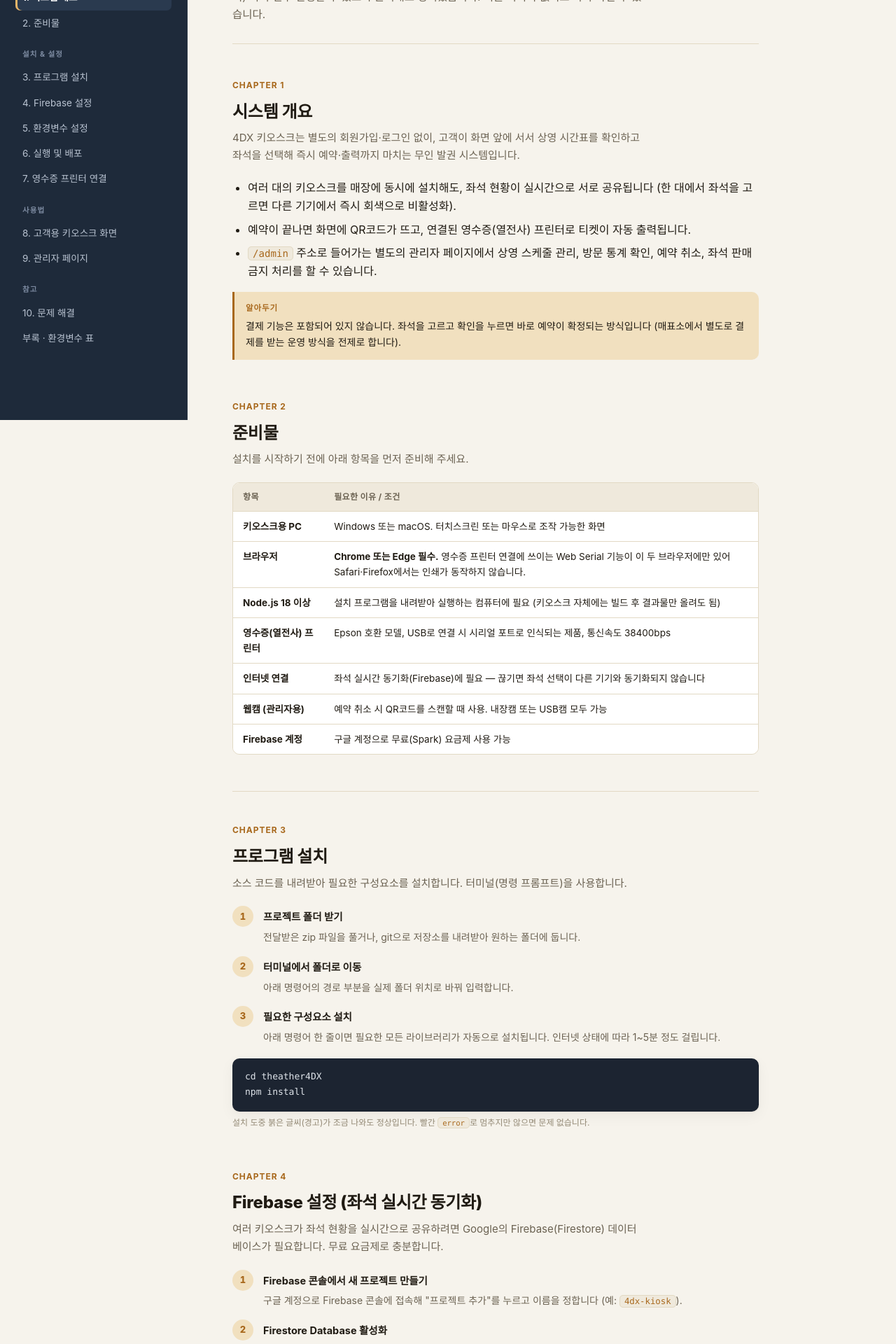
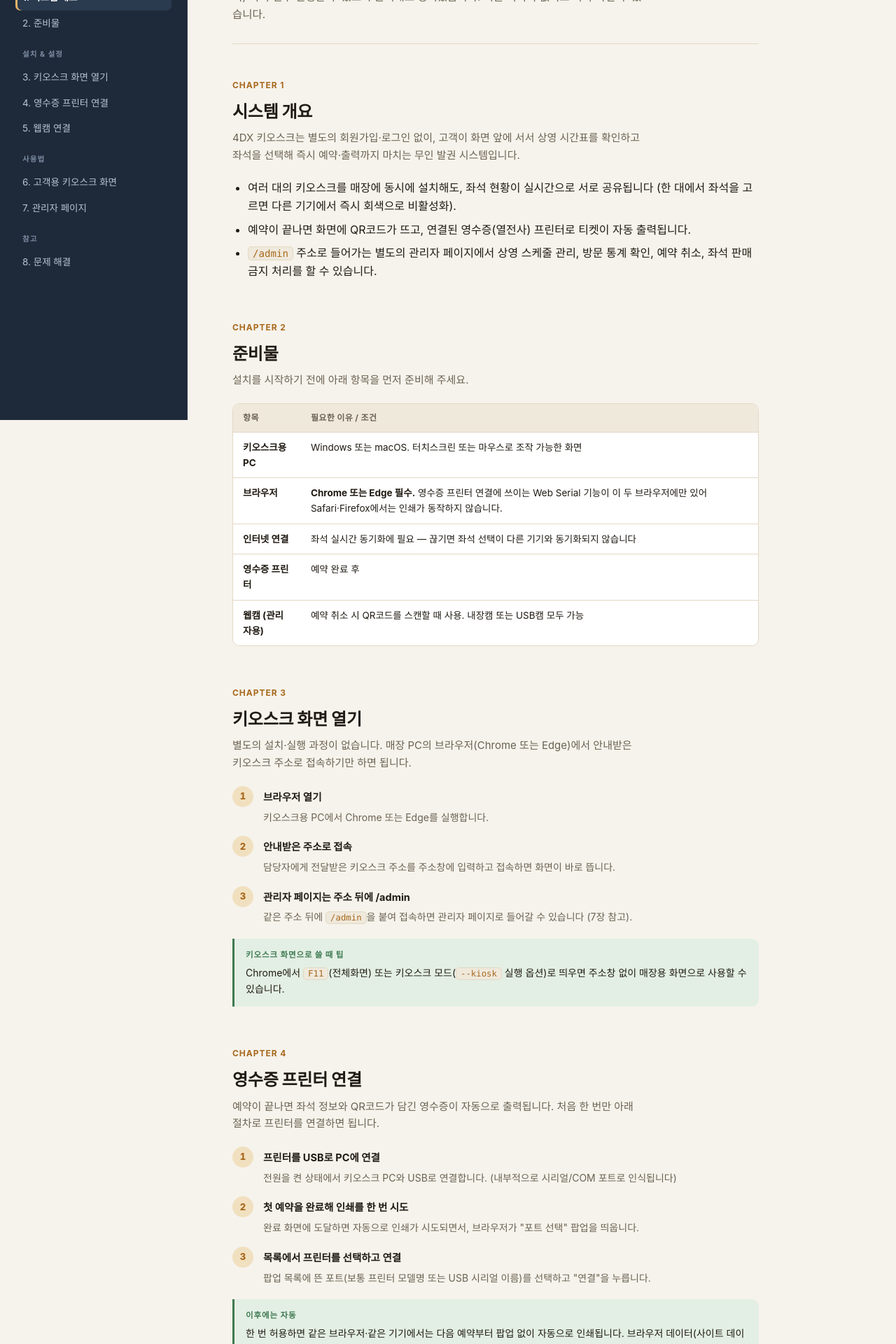
Before and after one commit to rtder6023/4DTheater_Manual, a Vue app: page / in a window 1280 px wide. Shown: the part 200-2120 px from the top of the page at 70% size. Built offline with nearby package versions, Linux system fonts and the light colour scheme.

Commit message:
feat: chapters 내용 변경

```diff
--- a/src/data/chapters.js
+++ b/src/data/chapters.js
@@ -11,10 +11,6 @@ export const chapters = [
         <li>예약이 끝나면 화면에 QR코드가 뜨고, 연결된 영수증(열전사) 프린터로 티켓이 자동 출력됩니다.</li>
         <li><code>/admin</code> 주소로 들어가는 별도의 관리자 페이지에서 상영 스케줄 관리, 방문 통계 확인, 예약 취소, 좌석 판매 금지 처리를 할 수 있습니다.</li>
       </ul>
-      <div class="callout">
-        <span class="callout-label">알아두기</span>
-        <p>결제 기능은 포함되어 있지 않습니다. 좌석을 고르고 확인을 누르면 바로 예약이 확정되는 방식입니다 (매표소에서 별도로 결제를 받는 운영 방식을 전제로 합니다).</p>
-      </div>
     `,
   },
   {
@@ -29,97 +25,26 @@ export const chapters = [
           <tbody>
             <tr><td><strong>키오스크용 PC</strong></td><td>Windows 또는 macOS. 터치스크린 또는 마우스로 조작 가능한 화면</td></tr>
             <tr><td><strong>브라우저</strong></td><td><strong>Chrome 또는 Edge 필수.</strong> 영수증 프린터 연결에 쓰이는 Web Serial 기능이 이 두 브라우저에만 있어 Safari·Firefox에서는 인쇄가 동작하지 않습니다.</td></tr>
-            <tr><td><strong>Node.js 18 이상</strong></td><td>설치 프로그램을 내려받아 실행하는 컴퓨터에 필요 (키오스크 자체에는 빌드 후 결과물만 올려도 됨)</td></tr>
-            <tr><td><strong>영수증(열전사) 프린터</strong></td><td>Epson 호환 모델, USB로 연결 시 시리얼 포트로 인식되는 제품, 통신속도 38400bps</td></tr>
-            <tr><td><strong>인터넷 연결</strong></td><td>좌석 실시간 동기화(Firebase)에 필요 — 끊기면 좌석 선택이 다른 기기와 동기화되지 않습니다</td></tr>
+            <tr><td><strong>인터넷 연결</strong></td><td>좌석 실시간 동기화에 필요 — 끊기면 좌석 선택이 다른 기기와 동기화되지 않습니다</td></tr>
+            <tr><td><strong>영수증 프린터</strong></td><td>예약 완료 후 </td></tr>
             <tr><td><strong>웹캠 (관리자용)</strong></td><td>예약 취소 시 QR코드를 스캔할 때 사용. 내장캠 또는 USB캠 모두 가능</td></tr>
-            <tr><td><strong>Firebase 계정</strong></td><td>구글 계정으로 무료(Spark) 요금제 사용 가능</td></tr>
           </tbody>
         </table>
       </div>
     `,
   },
   {
-    id: "install",
+    id: "run",
     num: "Chapter 3",
-    title: "프로그램 설치",
+    title: "키오스크 화면 열기",
     intro:
-      "소스 코드를 내려받아 필요한 구성요소를 설치합니다. 터미널(명령 프롬프트)을 사용합니다.",
-    divider: true,
+      "별도의 설치·실행 과정이 없습니다. 매장 PC의 브라우저(Chrome 또는 Edge)에서 안내받은 키오스크 주소로 접속하기만 하면 됩니다.",
     body: `
       <ol class="steps">
-        <li><div><strong>프로젝트 폴더 받기</strong><span class="step-body">전달받은 zip 파일을 풀거나, git으로 저장소를 내려받아 원하는 폴더에 둡니다.</span></div></li>
-        <li><div><strong>터미널에서 폴더로 이동</strong><span class="step-body">아래 명령어의 경로 부분을 실제 폴더 위치로 바꿔 입력합니다.</span></div></li>
-        <li><div><strong>필요한 구성요소 설치</strong><span class="step-body">아래 명령어 한 줄이면 필요한 모든 라이브러리가 자동으로 설치됩니다. 인터넷 상태에 따라 1~5분 정도 걸립니다.</span></div></li>
+        <li><div><strong>브라우저 열기</strong><span class="step-body">키오스크용 PC에서 Chrome 또는 Edge를 실행합니다.</span></div></li>
+        <li><div><strong>안내받은 주소로 접속</strong><span class="step-body">담당자에게 전달받은 키오스크 주소를 주소창에 입력하고 접속하면 화면이 바로 뜹니다.</span></div></li>
+        <li><div><strong>관리자 페이지는 주소 뒤에 /admin</strong><span class="step-body">같은 주소 뒤에 <code>/admin</code>을 붙여 접속하면 관리자 페이지로 들어갈 수 있습니다 (7장 참고).</span></div></li>
       </ol>
-      <pre><code>cd theather4DX
-npm install</code></pre>
-      <p class="code-caption">설치 도중 붉은 글씨(경고)가 조금 나와도 정상입니다. 빨간 <code>error</code>로 멈추지만 않으면 문제 없습니다.</p>
-    `,
-  },
-  {
-    id: "firebase",
-    num: "Chapter 4",
-    title: "Firebase 설정 (좌석 실시간 동기화)",
-    intro:
-      "여러 키오스크가 좌석 현황을 실시간으로 공유하려면 Google의 Firebase(Firestore) 데이터베이스가 필요합니다. 무료 요금제로 충분합니다.",
-    body: `
-      <ol class="steps">
-        <li><div><strong>Firebase 콘솔에서 새 프로젝트 만들기</strong><span class="step-body">구글 계정으로 Firebase 콘솔에 접속해 "프로젝트 추가"를 누르고 이름을 정합니다 (예: <code>4dx-kiosk</code>).</span></div></li>
-        <li><div><strong>Firestore Database 활성화</strong><span class="step-body">왼쪽 메뉴 Build → Firestore Database → "데이터베이스 만들기"를 눌러 생성합니다. 지역은 서울(asia-northeast3)을 권장합니다.</span></div></li>
-        <li><div><strong>웹 앱 등록 후 설정값 복사</strong><span class="step-body">프로젝트 설정(톱니바퀴) → 일반 → "내 앱" → 웹 아이콘(&lt;/&gt;)으로 앱을 등록하면 <code>apiKey</code>, <code>projectId</code> 등 설정값이 표시됩니다. 이 값을 5장에서 그대로 사용합니다.</span></div></li>
-        <li><div><strong>Firestore 보안 규칙 설정</strong><span class="step-body">키오스크는 로그인이 없는 구조라서, 아래 규칙처럼 <code>seatSessions</code>와 <code>config</code> 컬렉션에 한해 인증 없이 읽고 쓸 수 있도록 열어줘야 합니다. Firestore → 규칙 탭에서 붙여넣고 게시합니다.</span></div></li>
-        <li><div><strong>관리자 계정 만들기 (Authentication)</strong><span class="step-body">왼쪽 메뉴 Build → Authentication → "시작하기" → 로그인 방법에서 "이메일/비밀번호"를 사용 설정합니다. 이어서 Users 탭 → "사용자 추가"에서 관리자로 쓸 이메일과 비밀번호를 등록합니다. 이 이메일·비밀번호가 9장의 <code>/admin</code> 로그인 계정이 됩니다 (직원마다 계정을 따로 만들어도 됩니다).</span></div></li>
-      </ol>
-      <pre><code>match /seatSessions/{docId} {
-  allow read, write: if true;
-}
-match /config/{docId} {
-  allow read, write: if true;
-}</code></pre>
-      <div class="callout warning">
-        <span class="callout-label">보안 주의</span>
-        <p>이 규칙은 매장 키오스크 전용으로 만든 별도의 Firebase 프로젝트에만 적용하세요. 로그인 없이 누구나 값을 바꿀 수 있는 구조이므로, 회원 정보·결제 정보 등 민감한 데이터가 있는 프로젝트와는 절대 함께 쓰지 마세요.</p>
-      </div>
-      <p class="appendix-note"><code>config/schedule</code> 문서에 상영 스케줄이 저장됩니다. 문서가 아직 없으면 앱이 자동으로 기본 스케줄을 보여주고, 관리자 페이지에서 저장하는 순간 Firestore에 생성됩니다.</p>
-    `,
-  },
-  {
-    id: "env",
-    num: "Chapter 5",
-    title: "환경변수 설정",
-    intro:
-      "4장에서 복사한 Firebase 설정값을 .env.local 파일에 넣어줍니다. 이 파일은 프로젝트 폴더 맨 위(최상위)에 새로 만듭니다.",
-    body: `
-      <ol class="steps">
-        <li><div><strong><code>.env.example</code> 파일을 복사</strong><span class="step-body">같은 폴더에 <code>.env.local</code>이라는 이름으로 복사본을 만듭니다.</span></div></li>
-        <li><div><strong>Firebase 값 채워넣기</strong><span class="step-body">4장에서 복사해둔 6개 값을 <code>=</code> 뒤에 붙여넣습니다.</span></div></li>
-      </ol>
-      <pre><code>VITE_FIREBASE_API_KEY=여기에_붙여넣기
-VITE_FIREBASE_AUTH_DOMAIN=여기에_붙여넣기
-VITE_FIREBASE_PROJECT_ID=여기에_붙여넣기
-VITE_FIREBASE_STORAGE_BUCKET=여기에_붙여넣기
-VITE_FIREBASE_MESSAGING_SENDER_ID=여기에_붙여넣기
-VITE_FIREBASE_APP_ID=여기에_붙여넣기</code></pre>
-      <div class="callout">
-        <span class="callout-label">참고</span>
-        <p>관리자 페이지 로그인 비밀번호는 이 파일이 아니라 4장에서 Firebase Authentication에 등록한 계정으로 관리됩니다. 계정을 추가·삭제하거나 비밀번호를 바꿀 때는 빌드를 다시 할 필요 없이 Firebase 콘솔에서 바로 반영됩니다.</p>
-      </div>
-    `,
-  },
-  {
-    id: "run",
-    num: "Chapter 6",
-    title: "실행 및 배포",
-    body: `
-      <h3>테스트로 실행해보기</h3>
-      <p>설정이 잘 됐는지 확인할 때는 개발 서버로 켜봅니다.</p>
-      <pre><code>npm run dev</code></pre>
-      <p class="code-caption">터미널에 표시되는 <code>http://localhost:5173</code> 같은 주소를 브라우저(Chrome/Edge)로 열면 됩니다.</p>
-      <h3>실제 매장에 올릴 결과물 만들기</h3>
-      <p>키오스크에 실제로 띄울 때는 아래 명령으로 최적화된 결과물을 만듭니다.</p>
-      <pre><code>npm run build</code></pre>
-      <p>실행하면 <code>dist</code>라는 폴더가 생기는데, 이 폴더 안의 파일들을 정적 웹서버(또는 사내 호스팅)에 올려 키오스크 브라우저가 그 주소로 접속하게 하면 됩니다.</p>
       <div class="callout good">
         <span class="callout-label">키오스크 화면으로 쓸 때 팁</span>
         <p>Chrome에서 <code>F11</code>(전체화면) 또는 키오스크 모드(<code>--kiosk</code> 실행 옵션)로 띄우면 주소창 없이 매장용 화면으로 사용할 수 있습니다.</p>
@@ -128,7 +53,7 @@ VITE_FIREBASE_APP_ID=여기에_붙여넣기</code></pre>
   },
   {
     id: "printer",
-    num: "Chapter 7",
+    num: "Chapter 4",
     title: "영수증 프린터 연결",
     intro:
       "예약이 끝나면 좌석 정보와 QR코드가 담긴 영수증이 자동으로 출력됩니다. 처음 한 번만 아래 절차로 프린터를 연결하면 됩니다.",
@@ -157,8 +82,26 @@ VITE_FIREBASE_APP_ID=여기에_붙여넣기</code></pre>
     `,
   },
   {
+    id: "webcam",
+    num: "Chapter 5",
+    title: "웹캠 연결",
+    intro:
+      "특정 예약을 취소하려면 영수증 속 정보가 담긴 QR코드를 웹캠에 읽어주실 시 취소됩니다. 아래 절차로 연결하면 됩니다.",
+    body: `
+      <ol class="steps">
+        <li><div><strong>내장캠 또는 USB캠을 PC에 연결</strong><span class="step-body">관리자 PC와 USB로 연결합니다. (내장캠 사용 시 연결할 필요 없습니다.)</span></div></li>
+        <li><div><strong>사용할 카메라 선택</strong><span class="step-body">관리자 페이지에 로그인해 예약취소 속 QR스캔 시, 브라우저가 "카메라 선택" 팝업을 띄웁니다.</span></div></li>
+        <li><div><strong>목록에서 카메라를 선택하고 연결</strong><span class="step-body">팝업 목록에 뜬 카메라를 선택하고 "연결"을 누릅니다.</span></div></li>
+      </ol>
+      <div class="callout good">
+        <span class="callout-label">이후에는 자동</span>
+        <p>한 번 허용하면 같은 브라우저·같은 기기에서는 다음 예약부터 팝업 없이 선택된 카메라로 연결됩니다. 브라우저 데이터(사이트 데이터)를 지우면 이 허용 정보도 사라져 다시 카메라를 선택해야 합니다.</p>
+      </div>
+    `,
+  },
+  {
     id: "kiosk-usage",
-    num: "Chapter 8",
+    num: "Chapter 6",
     title: "고객용 키오스크 사용법",
     intro:
       "고객이 실제로 화면 앞에서 겪는 순서입니다. 매장 안내 시 참고하세요.",
@@ -186,10 +129,10 @@ VITE_FIREBASE_APP_ID=여기에_붙여넣기</code></pre>
   },
   {
     id: "admin-usage",
-    num: "Chapter 9",
+    num: "Chapter 7",
     title: "관리자 페이지 사용법",
     intro:
-      "브라우저에서 키오스크 주소 뒤에 /admin을 붙여 접속합니다. 4장에서 Firebase Authentication에 등록한 관리자 이메일과 비밀번호로 로그인하면 아래 4개 탭이 나타납니다.",
+      "브라우저에서 키오스크 주소 뒤에 /admin을 붙여 접속합니다. 등록한 관리자 이메일과 비밀번호로 로그인하면 아래 4개 탭이 나타납니다.",
     body: `
       <div class="card-grid">
         <div class="card">
@@ -235,7 +178,7 @@ VITE_FIREBASE_APP_ID=여기에_붙여넣기</code></pre>
   },
   {
     id: "troubleshoot",
-    num: "Chapter 10",
+    num: "Chapter 8",
     title: "문제 해결",
     divider: true,
     body: `
@@ -244,36 +187,34 @@ VITE_FIREBASE_APP_ID=여기에_붙여넣기</code></pre>
           <thead><tr><th style="width:34%">증상</th><th>해결 방법</th></tr></thead>
           <tbody>
             <tr><td>영수증이 인쇄되지 않아요</td><td>① Chrome 또는 Edge를 쓰고 있는지 확인 ② 프린터 USB 케이블·전원 확인 ③ 7장의 "포트 선택" 절차를 다시 진행 (브라우저 주소창 왼쪽 자물쇠 아이콘 → 사이트 설정에서 시리얼 포트 권한 확인)</td></tr>
-            <tr><td>관리자 비밀번호를 잊어버렸어요</td><td>Firebase 콘솔 → Authentication → Users 탭에서 해당 계정을 찾아 "비밀번호 재설정" 메일을 보내거나, 계정을 삭제한 뒤 새 이메일·비밀번호로 다시 등록하세요. 빌드를 다시 할 필요는 없습니다.</td></tr>
             <tr><td>좌석이 "다른 창에서 선택 중"으로 계속 떠요</td><td>다른 손님이 2분 이내에 같은 좌석을 선택 중인 상태입니다. 2분 뒤 자동으로 풀리거나, 급하면 관리자 "좌석 금지" 탭에서 상태를 확인하세요.</td></tr>
-            <tr><td>스케줄을 수정했는데 키오스크에 안 보여요</td><td>인터넷 연결과 5장의 Firebase 환경변수 값이 정확한지 확인하세요. 화면은 30초마다 자동 새로고침됩니다.</td></tr>
             <tr><td>QR 스캔 창이 안 열려요</td><td>브라우저의 카메라 권한이 차단되어 있는지 확인하세요. 주소창 왼쪽 아이콘 → 카메라 권한을 "허용"으로 변경 후 새로고침합니다.</td></tr>
           </tbody>
         </table>
       </div>
     `,
   },
-  {
-    id: "appendix",
-    num: "Appendix",
-    title: "환경변수 전체 목록",
-    intro: ".env.local 파일에 들어가는 값 전체 정리입니다.",
-    body: `
-      <div class="table-wrap">
-        <table>
-          <thead><tr><th>변수명</th><th>설명</th></tr></thead>
-          <tbody>
-            <tr><td class="mono">VITE_FIREBASE_API_KEY</td><td>Firebase 프로젝트 API 키</td></tr>
-            <tr><td class="mono">VITE_FIREBASE_AUTH_DOMAIN</td><td>Firebase 인증 도메인</td></tr>
-            <tr><td class="mono">VITE_FIREBASE_PROJECT_ID</td><td>Firebase 프로젝트 ID</td></tr>
-            <tr><td class="mono">VITE_FIREBASE_STORAGE_BUCKET</td><td>Firebase 스토리지 버킷 주소</td></tr>
-            <tr><td class="mono">VITE_FIREBASE_MESSAGING_SENDER_ID</td><td>Firebase 메시징 발신자 ID</td></tr>
-            <tr><td class="mono">VITE_FIREBASE_APP_ID</td><td>Firebase 웹 앱 ID</td></tr>
-          </tbody>
-        </table>
-      </div>
-    `,
-  },
+  // {
+  //   id: "appendix",
+  //   num: "Appendix",
+  //   title: "환경변수 전체 목록",
+  //   intro: ".env.local 파일에 들어가는 값 전체 정리입니다.",
+  //   body: `
+  //     <div class="table-wrap">
+  //       <table>
+  //         <thead><tr><th>변수명</th><th>설명</th></tr></thead>
+  //         <tbody>
+  //           <tr><td class="mono">VITE_FIREBASE_API_KEY</td><td>Firebase 프로젝트 API 키</td></tr>
+  //           <tr><td class="mono">VITE_FIREBASE_AUTH_DOMAIN</td><td>Firebase 인증 도메인</td></tr>
+  //           <tr><td class="mono">VITE_FIREBASE_PROJECT_ID</td><td>Firebase 프로젝트 ID</td></tr>
+  //           <tr><td class="mono">VITE_FIREBASE_STORAGE_BUCKET</td><td>Firebase 스토리지 버킷 주소</td></tr>
+  //           <tr><td class="mono">VITE_FIREBASE_MESSAGING_SENDER_ID</td><td>Firebase 메시징 발신자 ID</td></tr>
+  //           <tr><td class="mono">VITE_FIREBASE_APP_ID</td><td>Firebase 웹 앱 ID</td></tr>
+  //         </tbody>
+  //       </table>
+  //     </div>
+  //   `,
+  // },
 ];
 
 export const tocGroups = [
@@ -287,25 +228,26 @@ export const tocGroups = [
   {
     label: "설치 & 설정",
     items: [
-      { id: "install", label: "3. 프로그램 설치" },
-      { id: "firebase", label: "4. Firebase 설정" },
-      { id: "env", label: "5. 환경변수 설정" },
-      { id: "run", label: "6. 실행 및 배포" },
-      { id: "printer", label: "7. 영수증 프린터 연결" },
+      // { id: "install", label: "3. 프로그램 설치" },
+      // { id: "firebase", label: "4. Firebase 설정" },
+      // { id: "env", label: "5. 환경변수 설정" },
+      { id: "run", label: "3. 키오스크 화면 열기" },
+      { id: "printer", label: "4. 영수증 프린터 연결" },
+      { id: "webcam", label: "5. 웹캠 연결" },
     ],
   },
   {
     label: "사용법",
     items: [
-      { id: "kiosk-usage", label: "8. 고객용 키오스크 화면" },
-      { id: "admin-usage", label: "9. 관리자 페이지" },
+      { id: "kiosk-usage", label: "6. 고객용 키오스크 화면" },
+      { id: "admin-usage", label: "7. 관리자 페이지" },
     ],
   },
   {
     label: "참고",
     items: [
-      { id: "troubleshoot", label: "10. 문제 해결" },
-      { id: "appendix", label: "부록 · 환경변수 표" },
+      { id: "troubleshoot", label: "8. 문제 해결" },
+      // { id: "appendix", label: "부록 · 환경변수 표" },
     ],
   },
 ];
```
